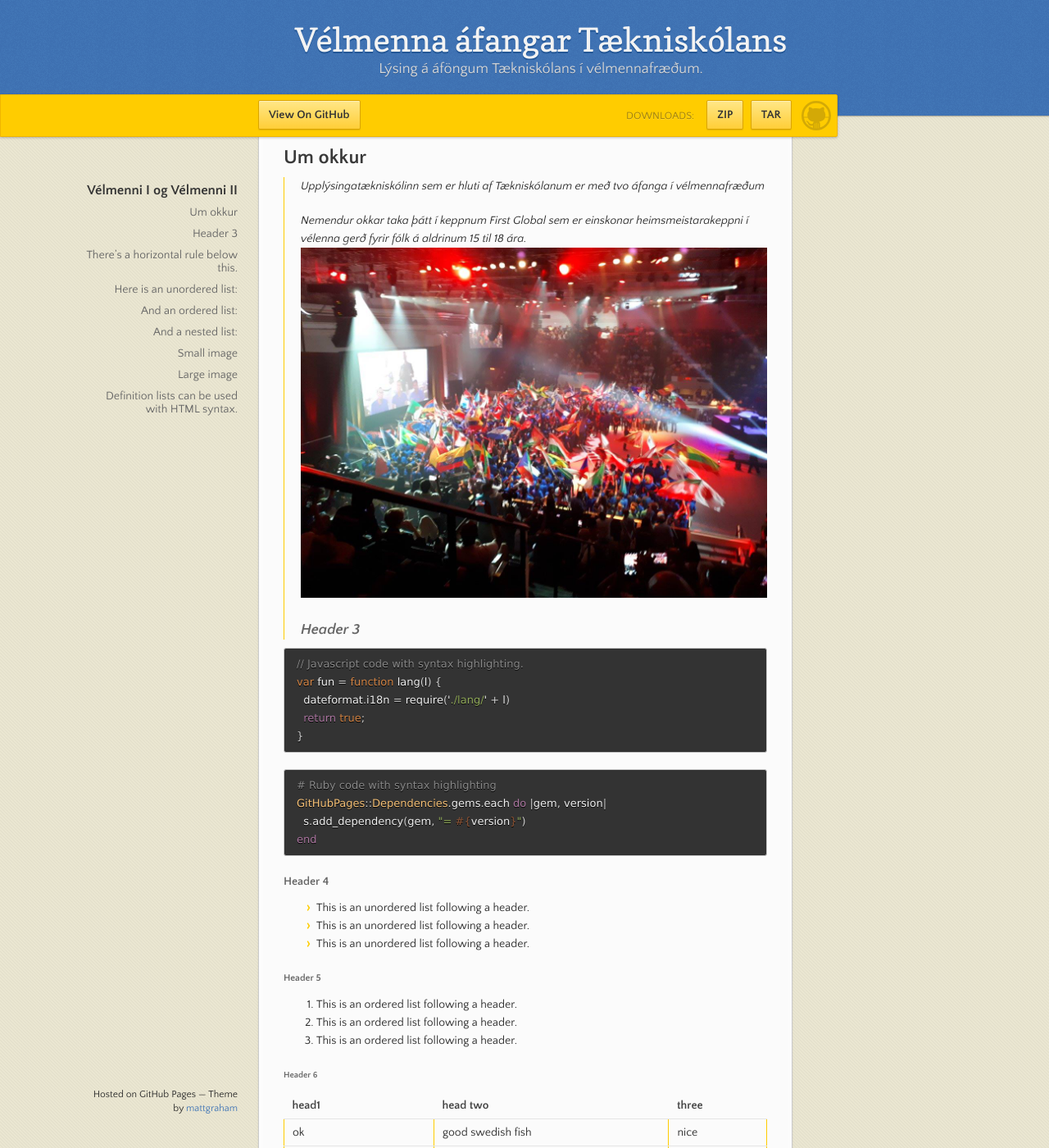
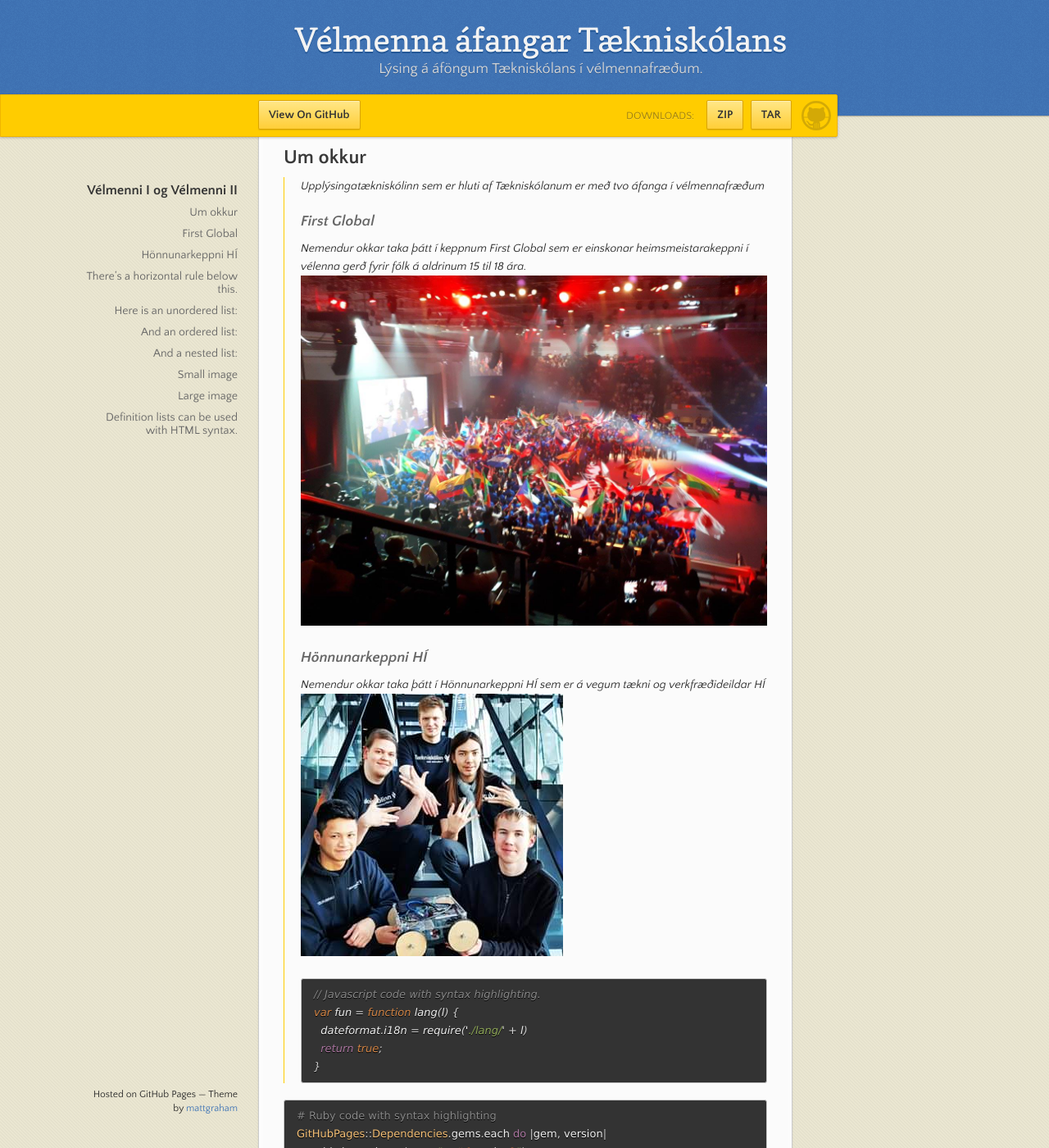
Before and after one commit to eirben/eirben.github.io, a Jekyll site: the page built from index.md, in a window 1280 px wide and 1400 px high, scrolled down 546 px. Shown: the whole window at 82% size. Built offline with Jekyll 4.4.1, drawn with Linux system fonts in a browser that asks for light colours; our own code applies the rules of GitHub Pages for plain Markdown files.

Commit message:
Update index.md

````diff
--- a/index.md
+++ b/index.md
@@ -5,11 +5,12 @@ Nemendur Tækniskólans tóku þátt í First Global vélmennakeppni og í kjöl
 ## Um okkur
 
 > Upplýsingatækniskólinn sem er hluti af Tækniskólanum er með tvo áfanga í vélmennafræðum
->
+### First Global
 > Nemendur okkar taka þátt í keppnum First Global sem er einskonar heimsmeistarakeppni í vélenna gerð fyrir fólk á aldrinum 15 til 18 ára.
 ![First Global keppni](https://eirben.github.io/firstglobal.jpg)
-### Header 3
-
+### Hönnunarkeppni HÍ
+> Nemendur okkar taka þátt í Hönnunarkeppni HÍ sem er á vegum tækni og verkfræðideildar HÍ
+![First Global keppni](https://eirben.github.io/honnunarkeppni_hi.jpg)
 ```js
 // Javascript code with syntax highlighting.
 var fun = function lang(l) {
````
